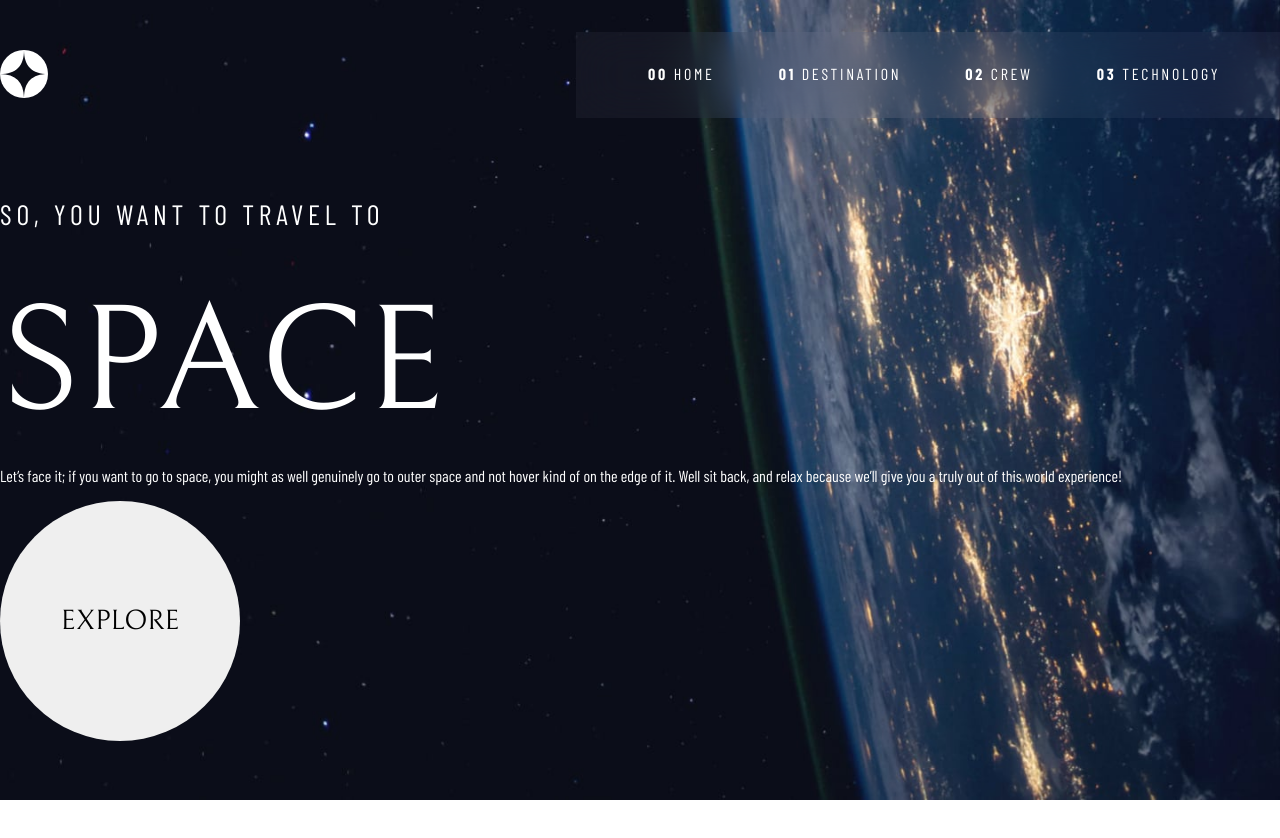
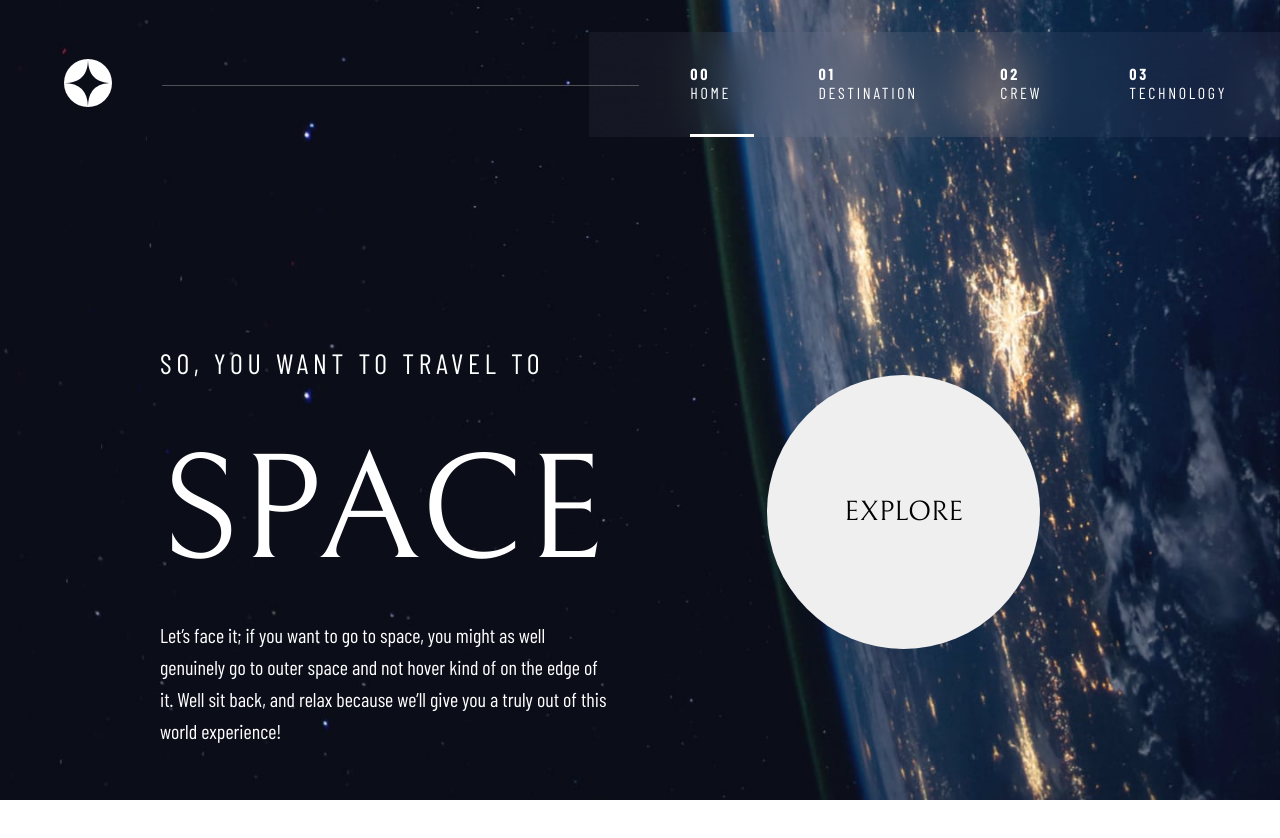
Before and after one commit to Kaamos88/Space-tourism, a Next.js app: page / in a window 1280 px wide. Shown: the top 838 px of the page. Before the commit the page ends 800 px from the top, so only its background shows below. Built offline with nearby package versions, Linux system fonts and the light colour scheme.

Commit message:
Styling Landing page...

```diff
--- a/components/Main.js
+++ b/components/Main.js
@@ -6,17 +6,14 @@ const Main = () => {
       <section className={s.welcomeText}>
         <h5>So, you want to travel to</h5>
         <h1>Space</h1>
-        <p>
+        <p className={s.text}>
           Let’s face it; if you want to go to
           space, you might as well genuinely go to outer space and not hover
           kind of on the edge of it. Well sit back, and relax because we’ll give
           you a truly out of this world experience!
         </p>
       </section>
-      <div>
         <button className={s.circleBtn}>Explore</button>
-      </div>
-
     </main>
   );
 };
--- a/components/Nav.js
+++ b/components/Nav.js
@@ -3,9 +3,9 @@ import s from "../styles/Nav.module.scss";
 const Nav = () => {
   return (
     <div className={s.container}>
-      <div>
+      <div className={s.icon}>
         <svg xmlns="http://www.w3.org/2000/svg" width="48" height="48">
-          <g fill="none" fill-rule="evenodd">
+          <g fill="none" fillRule="evenodd">
             <circle cx="24" cy="24" r="24" fill="#FFF" />
             <path
               fill="#0B0D17"
@@ -14,6 +14,7 @@ const Nav = () => {
           </g>
         </svg>
       </div>
+      <div className={s.vl}></div>
       <nav className={s.navContainer}>
         <ul className={s.navBar}>
           <li><span>00</span> Home</li>
--- a/styles/Main.module.scss
+++ b/styles/Main.module.scss
@@ -1,21 +1,42 @@
 @import 'variables';
 
 .main {
+  display: flex;
+  height: 84%;
+  justify-content: space-between;
+  align-items: flex-end;
   width: 100%;
 }
 
 .circleBtn {
   border-radius: 100%;
   border: 0;
-  width: 15rem;
-  height: 15rem;
+  width: 274px;
+  height: 274px;
+  margin-right: 15rem;
+  margin-bottom: 12rem;
   text-transform: uppercase;
   font-family: $font-prime;
   font-weight: 400;
   font-size: 1.75rem;
+  &:hover{
+    animation: hoverBtn .3s ease;
+    outline: 4rem solid rgba(110, 110, 110, 0.7);
+  }
 }
 
+.text {
+  font-size: 20px;
+  line-height: 32px;
+ }
+
 .welcomeText {
-  display: flex;
-  flex-direction: column;
+  width: 450px;
+  height: 382px;
+  margin: 10rem;
 }
+
+@keyframes hoverBtn {
+  from {outline: 0rem solid rgba(110, 110, 110, 0.7);}
+  to {outline: 4rem solid rgba(110, 110, 110, 0.7);}
+}
--- a/styles/Nav.module.scss
+++ b/styles/Nav.module.scss
@@ -14,11 +14,12 @@
   backdrop-filter: blur(25px);
 }
 
-
 .navBar {
   margin: 0;
   display: flex;
+  padding-left: 10%;
   li {
+    cursor: pointer;
     text-transform: uppercase;
     letter-spacing: 0.169rem;
     font-size: 1rem;
@@ -26,13 +27,28 @@
     padding: 2rem 0;
     margin: 0 2rem;
     border-bottom: 3px solid transparent;
-    &:hover{
+    &:first-child {
       border-bottom: 3px solid #fff;
     }
+    &:hover{
+      border-bottom: 3px solid rgb(194, 194, 194);
+
+    }
   }
-
   span{
     font-family: $font-second-bold;
   }
+ }
 
+ .vl {
+  position: relative;
+  left: 50px;
+  z-index: 30;
+  width: 38%;
+  padding: 1px;
+  border-bottom: 1px solid rgba(110, 110, 110, 0.7);
+}
+
+ .icon {
+  margin-left: 4rem;
  }
```
